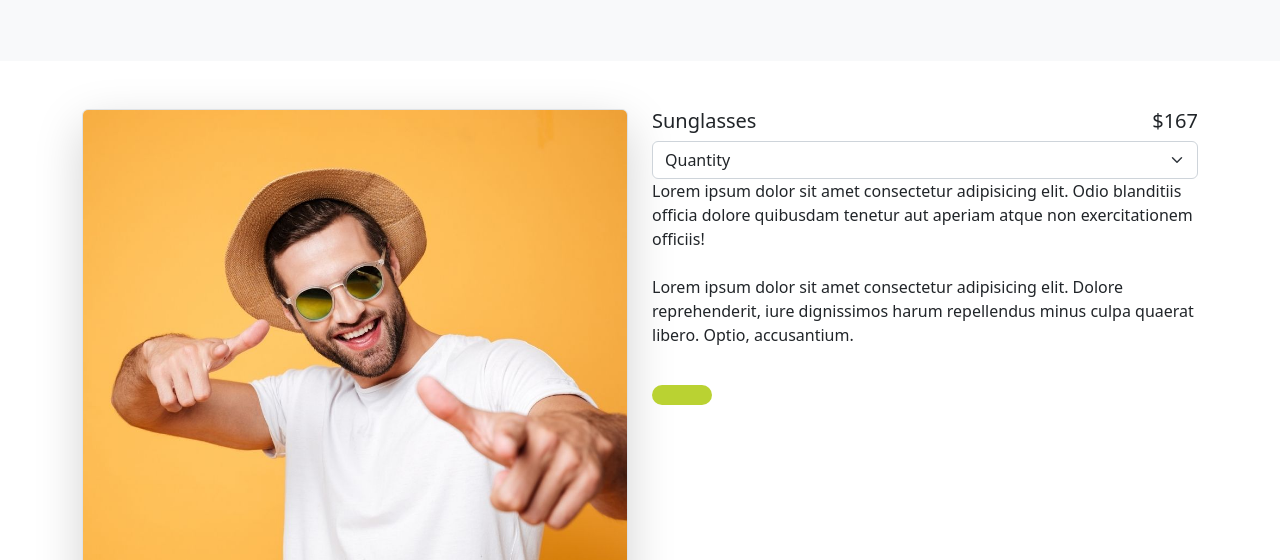
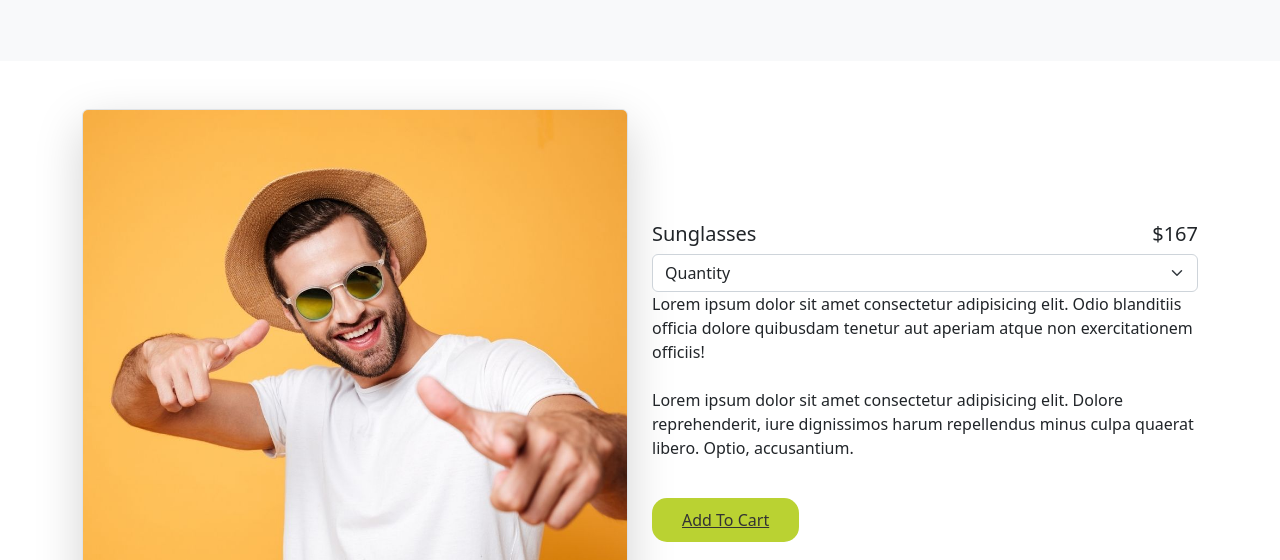
Before and after one commit to VladanStar/ShopBootstrapTask, a plain HTML site: page single.html in a window 1280 px wide. Shown: the part 240-800 px from the top of the page. Drawn offline with nearby package versions, Linux system fonts and the light colour scheme.

Commit message:
Add commits

```diff
--- a/single.html
+++ b/single.html
@@ -55,7 +55,7 @@
     </section>
     <section class="single py-5">
         <article class="container">
-            <div class="row">
+            <div class="row align-items-center">
                 <div class="col-md-6">
                 <img class="img-fluid rounded border shadow-lg" src="./img/product5.jpg" alt="">
                 </div>
@@ -75,7 +75,7 @@
                         <br><br>
                         Lorem ipsum dolor sit amet consectetur adipisicing elit. Dolore reprehenderit, iure dignissimos harum repellendus minus culpa quaerat libero. Optio, accusantium.
                     </p>
-                    <a href="#" class="button"></a>
+                    <a href="#" class="button">Add To Cart</a>
                 </div>
             </div>
 
```
